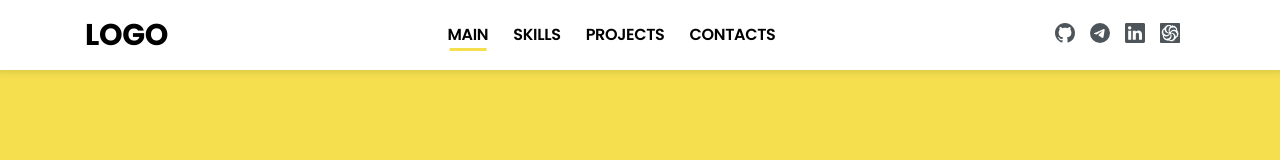
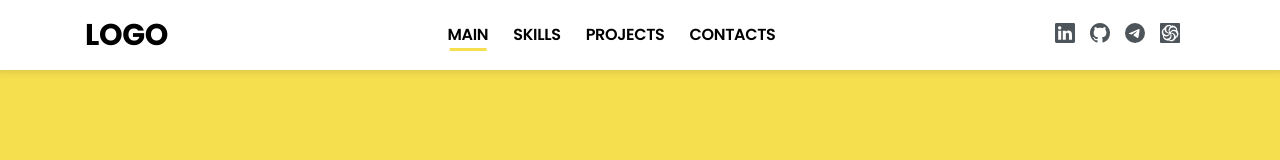
Before and after one commit to feddorovich/portfolio, a React (Create React App) app: page / in a window 1280 px wide. Shown: the top 160 px of the page. Built offline with nearby package versions, Linux system fonts and the light colour scheme.

Commit message:
refactor icons

```diff
--- a/src/components/Contacts/SocialIconsFooter/SocialIconsFooter.tsx
+++ b/src/components/Contacts/SocialIconsFooter/SocialIconsFooter.tsx
@@ -6,14 +6,14 @@ import { SiCodewars } from 'react-icons/si';
 export const SocialIconsFooter = () => {
     return (
         <div className={style.socialIcons}>
+            <a href="https://www.linkedin.com/in/feddorovich/" target={'_blank'} className={style.iconLink}>
+                <BsLinkedin className={style.link} />
+            </a>
             <a href="https://github.com/feddorovich" target={'_blank'} className={style.iconLink}>
                 <BsGithub className={style.git} />
             </a>
             <a href="https://t.me/feddorovich" target={'_blank'} className={style.iconLink}>
                 <BsTelegram className={style.tg} />
-            </a>
-            <a href="https://www.linkedin.com/in/feddorovich/" target={'_blank'} className={style.iconLink}>
-                <BsLinkedin className={style.link} />
             </a>
             <a href="https://www.codewars.com/users/feddorovich" target={'_blank'} className={style.iconLink}>
                 <SiCodewars className={style.cd} />
--- a/src/components/Header/SocialIcons/SocialIcons.tsx
+++ b/src/components/Header/SocialIcons/SocialIcons.tsx
@@ -6,14 +6,14 @@ import { SiCodewars } from 'react-icons/si';
 export const SocialIcons = () => {
     return (
         <div className={style.socialIcons}>
+            <a href="https://www.linkedin.com/in/feddorovich/" target={'_blank'} className={style.iconLink}>
+                <BsLinkedin className={style.link} />
+            </a>
             <a href="https://github.com/feddorovich" target={'_blank'} className={style.iconLink}>
                 <BsGithub className={style.git} />
             </a>
             <a href="https://t.me/feddorovich" target={'_blank'} className={style.iconLink}>
                 <BsTelegram className={style.tg} />
-            </a>
-            <a href="https://www.linkedin.com/in/feddorovich/" target={'_blank'} className={style.iconLink}>
-                <BsLinkedin className={style.link} />
             </a>
             <a href="https://www.codewars.com/users/feddorovich" target={'_blank'} className={style.iconLink}>
                 <SiCodewars className={style.cd} />
```
